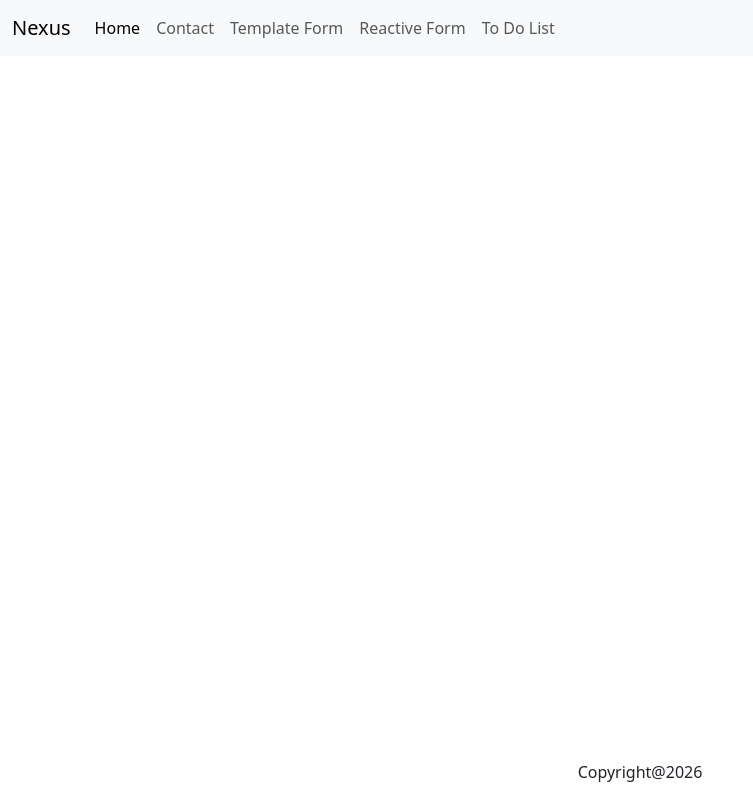
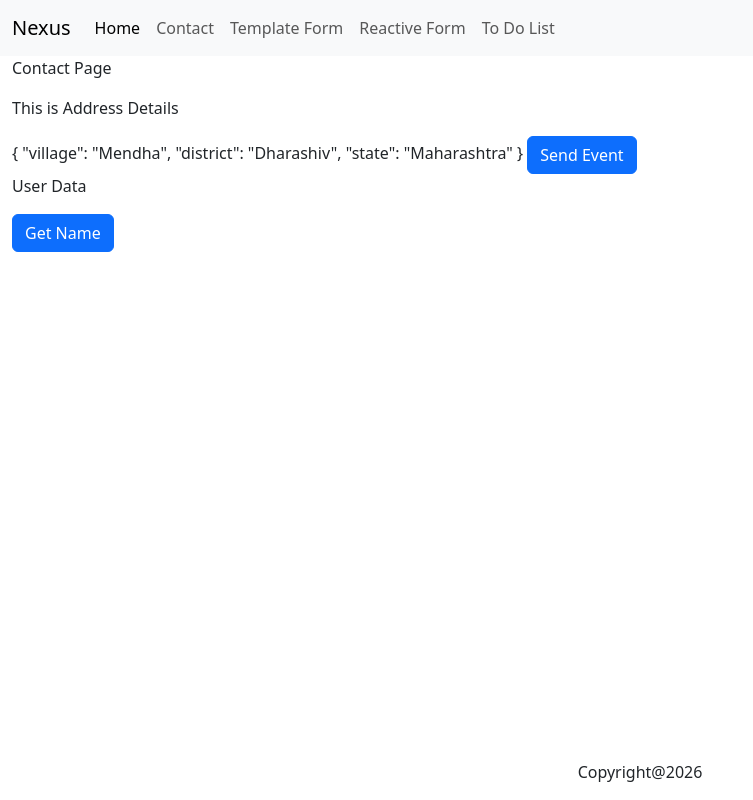
Before and after one commit to dnyaneshmali/my-angular-app, an Angular app: page /contact/1 in a window 1280 px wide. Before the commit this address led to /. Shown: the whole page, without its empty margins (0-753 px from the left). Built offline with nearby package versions, Linux system fonts and the light colour scheme.

Commit message:
route data

```diff
--- a/src/app/app.routes.ts
+++ b/src/app/app.routes.ts
@@ -12,7 +12,7 @@ export const routes: Routes = [
     component: HomeComponent,
   },
   {
-    path: 'contact',
+    path: 'contact/:id',
     component: ContactComponent,
   },
   {
@@ -21,7 +21,8 @@ export const routes: Routes = [
   },
   {
     path: 'reactive-form',
-    component: ReactiveFormComponent
+    component: ReactiveFormComponent,
+    data: [{formId: 'rc-1'}]
   },
   {
     path: 'todo-list',
--- a/src/app/contact/contact.component.ts
+++ b/src/app/contact/contact.component.ts
@@ -2,6 +2,7 @@ import { Component, OnInit } from '@angular/core';
 import { AddressComponent } from '../address/address.component';
 import { CommonModule } from '@angular/common';
 import { AuthService } from '../services/auth.service';
+import { ActivatedRoute } from '@angular/router';
 
 @Component({
   selector: 'app-contact',
@@ -14,7 +15,7 @@ export class ContactComponent implements OnInit {
   userData: any;
   userName!: string;
   productData: any;
-  constructor(private authService: AuthService) {}
+  constructor(private authService: AuthService, private route: ActivatedRoute) {}
 
   ngOnInit(): void {
     this.addressDetails = {
--- a/src/app/header/header.component.html
+++ b/src/app/header/header.component.html
@@ -10,7 +10,7 @@
           <a class="nav-link active" aria-current="page" [routerLink]="'home'">Home</a>
         </li>
         <li class="nav-item">
-          <a class="nav-link" [routerLink]="'contact'">Contact</a>
+          <a class="nav-link" [routerLink]="['contact', '2']" [queryParams]="{ category: 'electronic' }">Contact</a>
         </li>
         <li class="nav-item">
           <a class="nav-link" [routerLink]="'template-form'">Template Form</a>
--- a/src/app/home/home.component.html
+++ b/src/app/home/home.component.html
@@ -5,6 +5,4 @@
 
 <p customDir>Test is sample text</p>
 
-
-
 <button class="btn btn-primary" type="submit" (click)="setProductData()">Set Product Data</button>
--- a/src/app/reactive-form/reactive-form.component.ts
+++ b/src/app/reactive-form/reactive-form.component.ts
@@ -6,6 +6,7 @@ import {
   ReactiveFormsModule,
   Validators,
 } from '@angular/forms';
+import { ActivatedRoute } from '@angular/router';
 
 @Component({
   selector: 'app-reactive-form',
@@ -17,12 +18,16 @@ export class ReactiveFormComponent implements OnInit {
   userForm!: FormGroup;
   firstName!: FormControl;
   lastName!: FormControl;
-  constructor() {}
+  constructor(private route: ActivatedRoute) {}
 
   ngOnInit(): void {
+    this.route.data.subscribe((rData) => {
+      console.log('res data', rData[0]);
+    });
+
     this.userForm = new FormGroup({
       firstName: new FormControl('', [Validators.required, Validators.minLength(3)]),
-      lastName: new FormControl('', [Validators.required,  Validators.minLength(3)]),
+      lastName: new FormControl('', [Validators.required, Validators.minLength(3)]),
     });
   }
 
```
